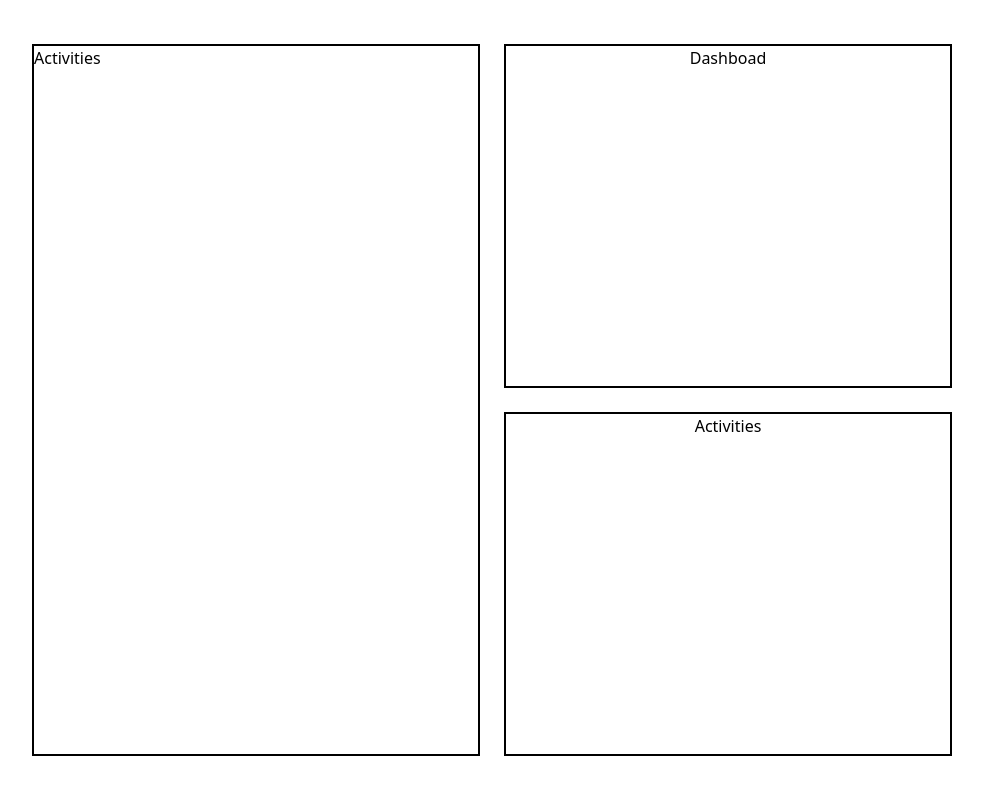
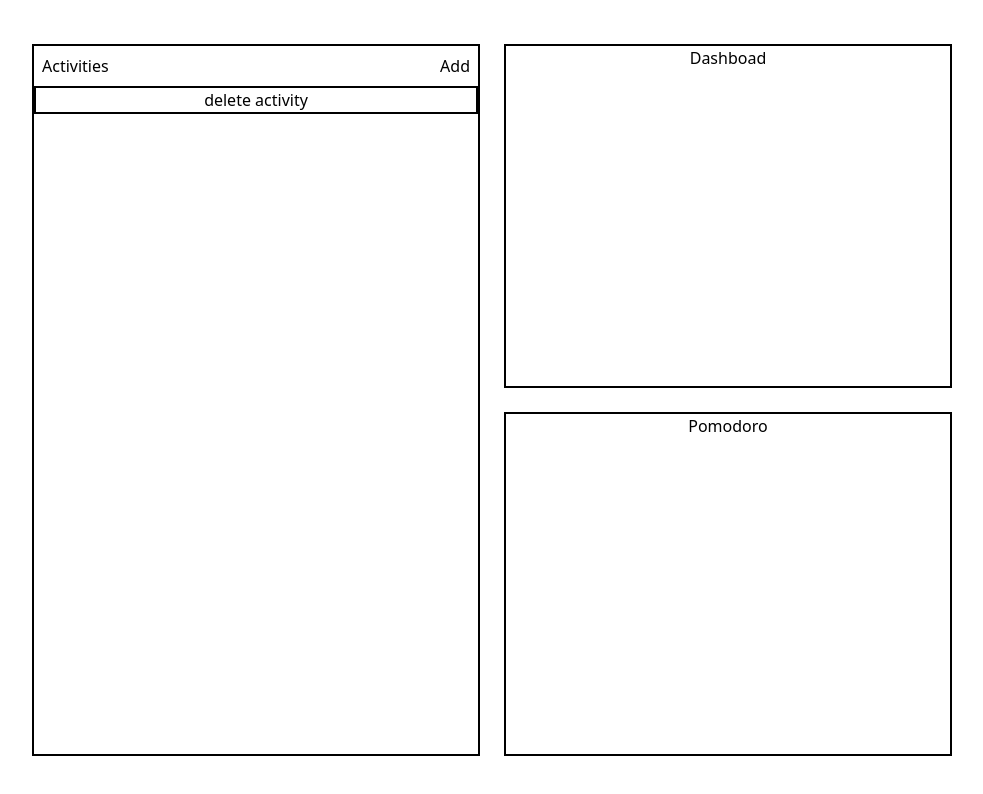
Before and after one commit to Andrzej-Tezyk/stack-app, a React (Vite) app in the folder frontend/: page / in a window 1280 px wide. Shown: the top 794 px of the page, without its empty margins (148-1131 px from the left). Built offline with nearby package versions, Linux system fonts and the light colour scheme.

Commit message:
added components to layout

```diff
--- a/frontend/src/components/ActivityCard.jsx
+++ b/frontend/src/components/ActivityCard.jsx
@@ -1,6 +1,10 @@
 function ActivityCard() {
     return (
-
+        <div className="border-2">
+            <button>
+                delete activity
+            </button>
+        </div>
      );
 }
 
--- a/frontend/src/components/Pomodoro.jsx
+++ b/frontend/src/components/Pomodoro.jsx
@@ -1,9 +1,11 @@
+import PomodoroClock from "./PomodoroClock";
+
 function Pomodoro () {
     return (
         <div className="border-2 m-3 w-md h-1/2 border-solid">
-            <h2>Activities</h2>
+            <h2>Pomodoro</h2>
             <div>
-
+                <PomodoroClock></PomodoroClock>
             </div>
         </div>
      );
--- /dev/null
+++ b/frontend/src/components/PomodoroClock.jsx
@@ -0,0 +1,7 @@
+function PomodoroClock () {
+    return (
+        <div></div>
+     );
+}
+
+export default PomodoroClock;
--- a/frontend/src/components/TrackedActivities.jsx
+++ b/frontend/src/components/TrackedActivities.jsx
@@ -1,9 +1,16 @@
+import ActivityCard from "./ActivityCard";
+
 const TrackedActivities = () => {
     return (
-        <div className="flex m-3 w-md border-2 border-solid">
-            <h2>Activities</h2>
-            <div>
-
+        <div className="flex flex-col m-3 w-md border-2 border-solid">
+            <h2 className="flex justify-between m-2">
+                Activities
+                <button>
+                    Add
+                </button>
+            </h2>
+            <div className="flex flex-col">
+                <ActivityCard></ActivityCard>
             </div>
         </div>
      );
```
Also changed, not shown: frontend/src/components/ui/AddButton.jsx (added), frontend/src/components/ui/DeleteButton.jsx (added).
